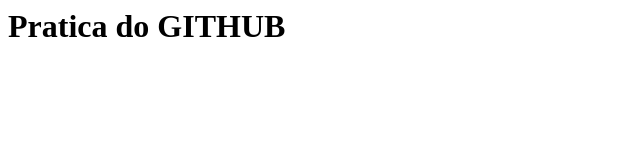
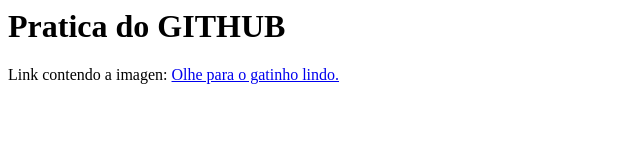
Before and after one commit to ferreirajm/descomplica, a plain HTML site: page index.html in a window 1280 px wide. Shown: the whole page, without its empty margins (0-640 px from the left). Drawn offline with Linux system fonts and the light colour scheme.

Commit message:
Adicionando o link da imagen. nome: Gatinho lindo

```diff
--- a/index.html
+++ b/index.html
@@ -10,6 +10,6 @@
 	</head>
 	<body>
 		<h1>Pratica do GITHUB</h1>
-
+		<p>Link contendo a imagen: <a href="imagens/gatinho.jpg">Olhe para o gatinho lindo.</a></p>
 	</body>
 </html>
```
